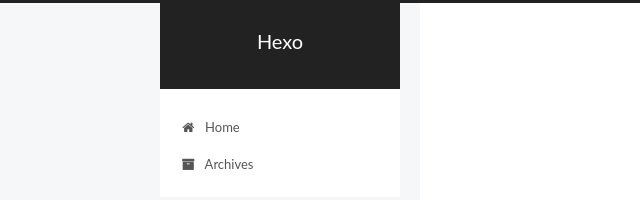
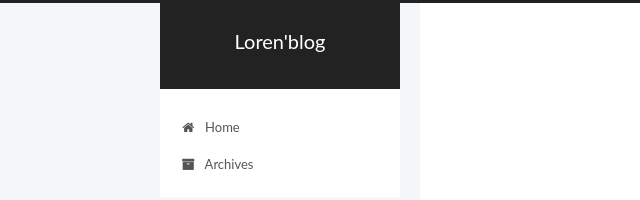
Before and after one commit to 1120172175/1120172175.github.io, a plain HTML site: page index.html in a window 1280 px wide. Shown: the top 200 px of the page, 0-640 px from the left. Drawn offline with Linux system fonts and the light colour scheme.

Commit message:
Site updated: 2018-12-10 20:45:46

```diff
--- a/css/main.css
+++ b/css/main.css
@@ -1823,7 +1823,7 @@ pre .javascript .function {
   width: 4px;
   height: 4px;
   border-radius: 50%;
-  background: #e3a486;
+  background: #8f95b6;
 }
 .links-of-blogroll {
   font-size: 13px;
--- a/index.html
+++ b/index.html
@@ -80,12 +80,12 @@
 
 
 <meta property="og:type" content="website">
-<meta property="og:title" content="Hexo">
+<meta property="og:title" content="Loren&#39;blog">
 <meta property="og:url" content="http://yoursite.com/index.html">
-<meta property="og:site_name" content="Hexo">
+<meta property="og:site_name" content="Loren&#39;blog">
 <meta property="og:locale" content="default">
 <meta name="twitter:card" content="summary">
-<meta name="twitter:title" content="Hexo">
+<meta name="twitter:title" content="Loren&#39;blog">
 
 
 
@@ -121,7 +121,7 @@
 
 
 
-  <title>Hexo</title>
+  <title>Loren'blog</title>
 
 
 
@@ -152,7 +152,7 @@
     <div class="custom-logo-site-title">
       <a href="/" class="brand" rel="start">
         <span class="logo-line-before"><i></i></span>
-        <span class="site-title">Hexo</span>
+        <span class="site-title">Loren'blog</span>
         <span class="logo-line-after"><i></i></span>
       </a>
     </div>
@@ -238,7 +238,7 @@
     </span>
 
     <span hidden itemprop="publisher" itemscope="" itemtype="http://schema.org/Organization">
-      <meta itemprop="name" content="Hexo">
+      <meta itemprop="name" content="Loren'blog">
     </span>
 
 
@@ -359,7 +359,7 @@
     </span>
 
     <span hidden itemprop="publisher" itemscope="" itemtype="http://schema.org/Organization">
-      <meta itemprop="name" content="Hexo">
+      <meta itemprop="name" content="Loren'blog">
     </span>
 
 
```
Also changed, not shown: 2018/12/10/My-first-blog/index.html (+4 -4 lines), 2018/12/10/Test/index.html (+4 -4 lines), archives/2018/12/index.html (+5 -5 lines), archives/2018/index.html (+5 -5 lines), archives/index.html (+5 -5 lines).
